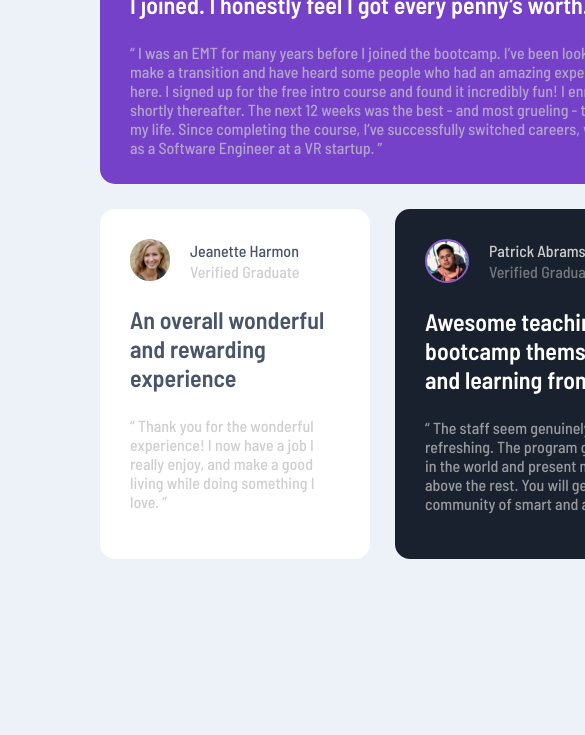
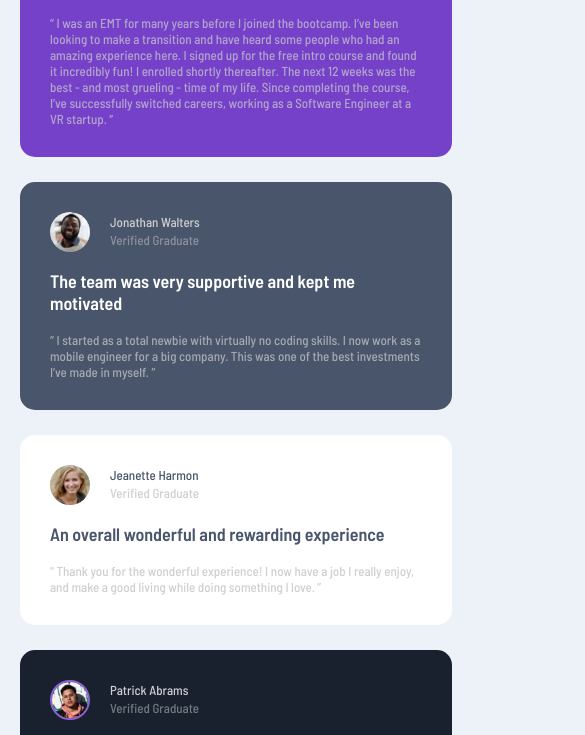
Before and after one commit to HichamBen/testimonials-grid-section-main, a plain HTML site: page index.html in a window 390 px wide. Shown: the part 205-940 px from the top of the page, 585 px wide, since content can reach past the window. Drawn offline with Linux system fonts and the light colour scheme.

Commit message:
Fixed align of the gird

```diff
--- a/public/CSS/style.css
+++ b/public/CSS/style.css
@@ -1,16 +1,20 @@
+* {
+    box-sizing: border-box;
+}
 body {
     margin: 0;
     background-color: hsl(210, 46%, 95%);
     font-family: 'Barlow Semi Condensed', sans-serif;
+    height: 875px;
+    width:1440px;
 }
 
 /* Make the section to be gird with 2 rows/ 4 columns*/
 section {
     width: 80%;
-    height: 875px;
-    margin: 10% 100px;
+    margin: 10%;
     display: grid;
-    grid-template: 40% 40%/ repeat(4, minmax(270px, 25%));
+    grid-template: auto auto/ repeat(4, minmax(270px, 25%));
     grid-gap: 25px;
 }
 
@@ -94,30 +98,36 @@ header {
 /* Determines margin and font weight of the text content in header */
 div>* {
     margin: 2px 0 0 20px;
+    font-size: 13px;
     font-weight: 500;
 
 }
 
 /* Determines font weight and size of paragraphs(Comments of persons) inside aside section*/
 aside>p {
-    font-size: 24px;
+    font-size: 18px;
     font-weight: 600;
 
 }
 
+article {
+    font-size: 13px;
+}
 
 /* Change the formating of section(grid), and cells(main tag),
 and align pattern-quotation icon when width is less or equal 374px*/
 @media screen and (max-width:374px) {
+    body{
+        width:374px;
+    }
     section {
-        width: 90%;
-        margin: 50px auto;
+        width:90%;
+        margin:15% 20px;
         display: block;
 
     }
 
     main {
-        width: 270px;
         margin-bottom: 25px;
     }
 
@@ -126,3 +136,24 @@ and align pattern-quotation icon when width is less or equal 374px*/
     }
 
 }
+
+@media screen and (max-width:480px) and (min-width:375px) {
+    body{
+        width:480px;
+    }
+    section {
+        width:90%;
+        margin:10% 20px;
+        display: block;
+
+    }
+
+    main {
+        margin-bottom: 25px;
+    }
+
+    svg {
+        left: 300px;
+    }
+
+}
```
Also changed, not shown: public/screenshot/desktop-screenshot.png, public/screenshot/mobile-screenshot.png.
